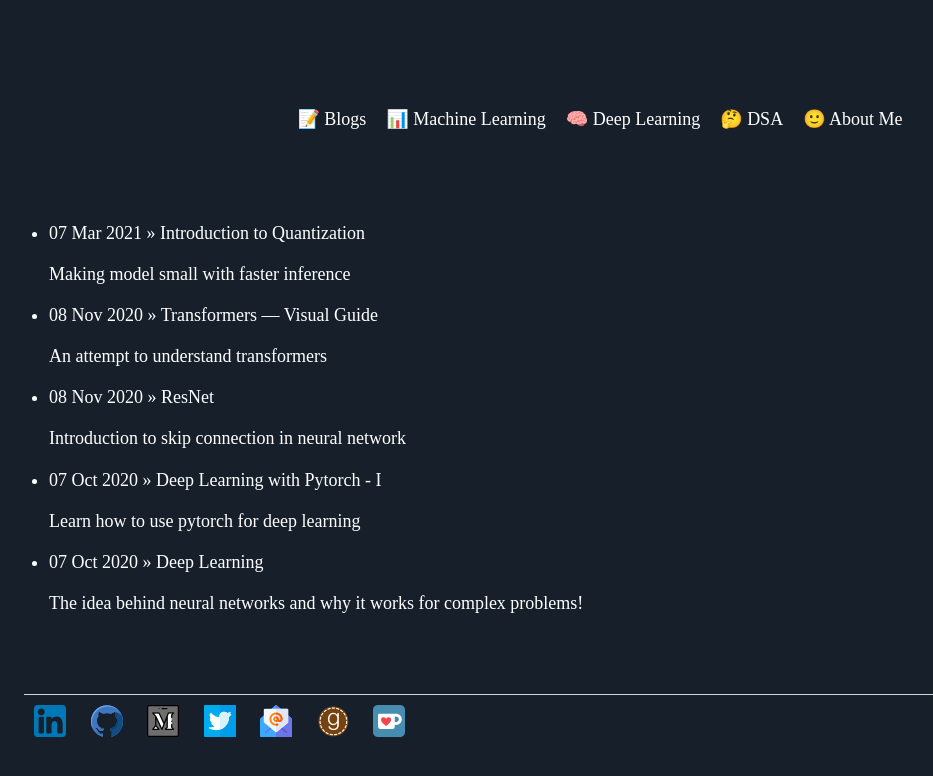
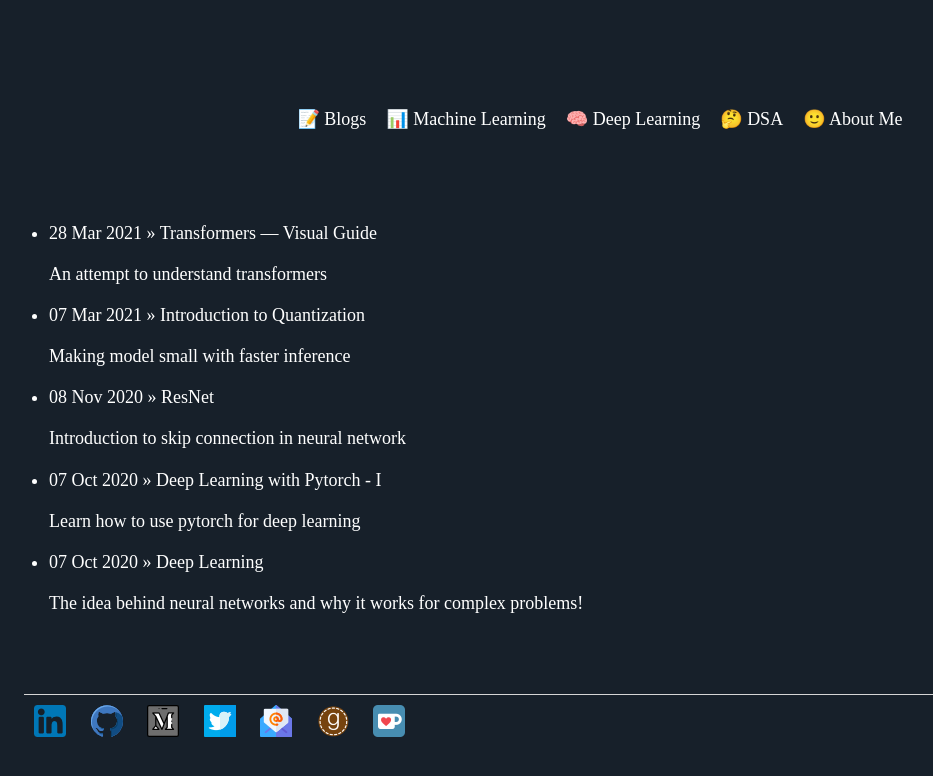
Before and after one commit to Mayurji/mayurji.github.io, a Jekyll site: the page built from deep-learning/index.html, in a window 1280 px wide. Shown: the top 776 px of the page, without its empty margins (40-973 px from the left). Built offline with Jekyll 4.4.1, drawn with Linux system fonts in a browser that asks for light colours; nearby versions of some CDN libraries.

Commit message:
Update transformers.md

```diff
--- a/_deep-learning/transformers.md
+++ b/_deep-learning/transformers.md
@@ -2,7 +2,7 @@
 layout: deep-learning
 title: Transformers — Visual Guide
 description: An attempt to understand transformers
-date:   2020-11-08 13:43:52 +0530
+date:   2021-03-28 13:43:52 +0530
 ---
 ## Transformers — Visual Guide
 ### An attempt to understand transformers
```
